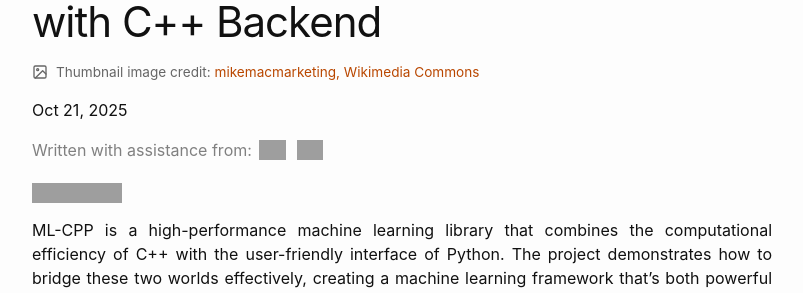
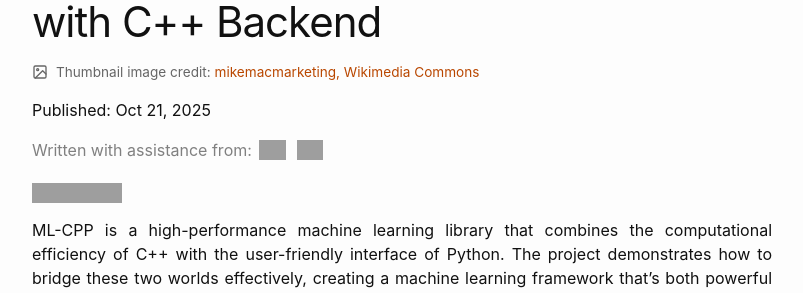
Before and after one commit to sbkashif/sbkashif.github.io, a Jekyll site: the page built from _portfolio/mlcpp.md, in a window 1280 px wide and 900 px high, cut to the strip 142-435 px from the top of the window. Shown: the whole strip, without its empty margins (238-1041 px from the left). Built offline with Jekyll 4.4.1, drawn with Linux system fonts in a browser that asks for light colours; grey boxes are pictures that could not be loaded.

Commit message:
moidfy date reporting on portfolio page

```diff
--- a/_layouts/portfolio_item.html
+++ b/_layouts/portfolio_item.html
@@ -19,8 +19,10 @@
       {% endif %}
     </div>
     {% endif %}
+    {%- assign mdate = page.modified_date | default: page.page_modified -%}
+    {%- if mdate -%}
     <p class="meta">
-      <time datetime="{{ page.date | date_to_xmlschema }}">{{ page.date | date: site.minima.date_format }}</time>
+      Last modified: <time datetime="{{ mdate | date_to_xmlschema }}">{{ mdate | date: site.minima.date_format }}</time>
       {% if page.categories.size > 0 %}
         <span class="categories">
           {% for category in page.categories %}
@@ -29,6 +31,18 @@
         </span>
       {% endif %}
     </p>
+    {%- elsif page.date -%}
+    <p class="meta">
+      Published: <time datetime="{{ page.date | date_to_xmlschema }}">{{ page.date | date: site.minima.date_format }}</time>
+      {% if page.categories.size > 0 %}
+        <span class="categories">
+          {% for category in page.categories %}
+            <span class="category">{{ category }}</span>
+          {% endfor %}
+        </span>
+      {% endif %}
+    </p>
+    {%- endif -%}
   </header>
 
   {% if page.featured_image %}
```
